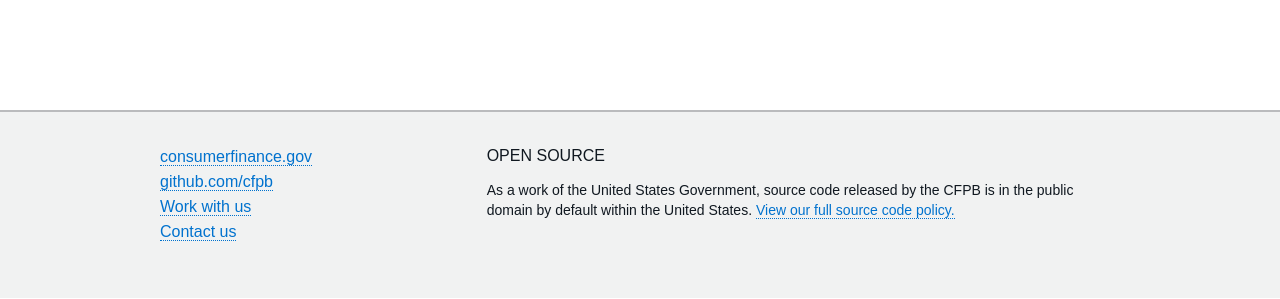
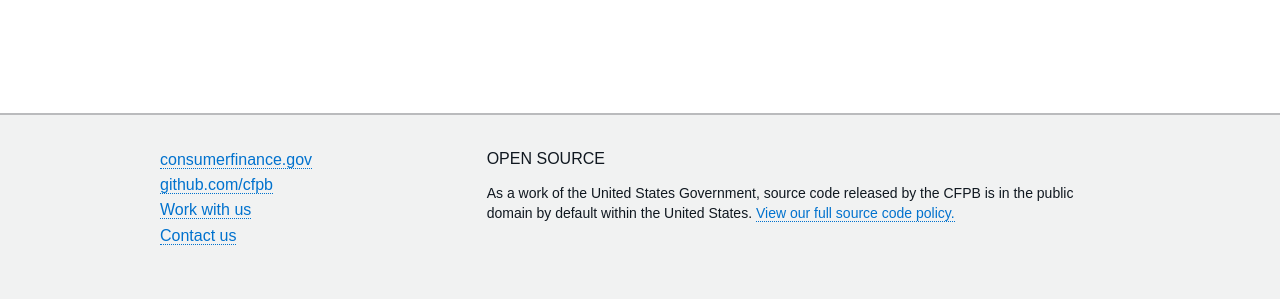
Before and after one commit to cfpb/api, a Jekyll site: the page built from index.md, in a window 1280 px wide and 1400 px high, scrolled down 162 px. Shown: the part 1098-1397 px from the top of the window. Built offline with Jekyll 4.4.1, drawn with Linux system fonts in a browser that asks for light colours; some web fonts are replaced; Markdown is read by kramdown in place of the engine named in the settings.

Commit message:
made footer sticky-thanks Scott!

```diff
--- a/static/css/style.css
+++ b/static/css/style.css
@@ -46,7 +46,7 @@
 *,
 *:before,
 *:after {
-  -moz-box-sizing: border-box; -webkit-box-sizing: border-box; box-sizing: border-box;
+    -moz-box-sizing: border-box; -webkit-box-sizing: border-box; box-sizing: border-box;
  }
 
 /* ==========================================================================
@@ -54,10 +54,12 @@
    ========================================================================== */
 
 body, html {
-    height: 100%;
+    min-height: 100%;
     width: 100%;
-    padding: 0 !important;
+    padding: 0;
+    margin: 0;
     font-family: "Avenir Next", Arial, sans-serif;
+    line-height: 1.375;
     color: #101820; /* CFPB black */
 
     /* Improve default text rendering, handling of kerning pairs and ligatures */
@@ -68,6 +70,13 @@
     overflow-wrap: break-word; /* New CSS3 syntax supported by Chrome */
 }
 
+html {
+    position:relative;
+}
+
+body {
+    padding-bottom: 20em; /* Making room for absolutely-positioned footer */
+}
 /* IE7 and older can't resize px-based text */
 
 p,
@@ -467,7 +476,11 @@
     border-top: 2px solid #BABBBD;
     background: #F1F2F2;
     font-family: "Avenir Next", Arial, sans-serif;
+    width: 100%;
+    position: absolute;
+    bottom: 0;
 }
+
 
 .footer section {
     display: inline-block;
@@ -574,6 +587,11 @@
 /* SMALL TABLET */
 
 @media only screen and (min-width: 37.5em) {
+
+    body {
+        padding-bottom: 13.5em;
+    }
+
     .footer section {
         display: inline-block;
         vertical-align: top;
@@ -594,6 +612,12 @@
         width: 66%;
     }
 
+}
+
+@media only screen and (min-width: 40em) {
+    body {
+        padding-bottom: 12em;
+    }
 }
 
 
```
